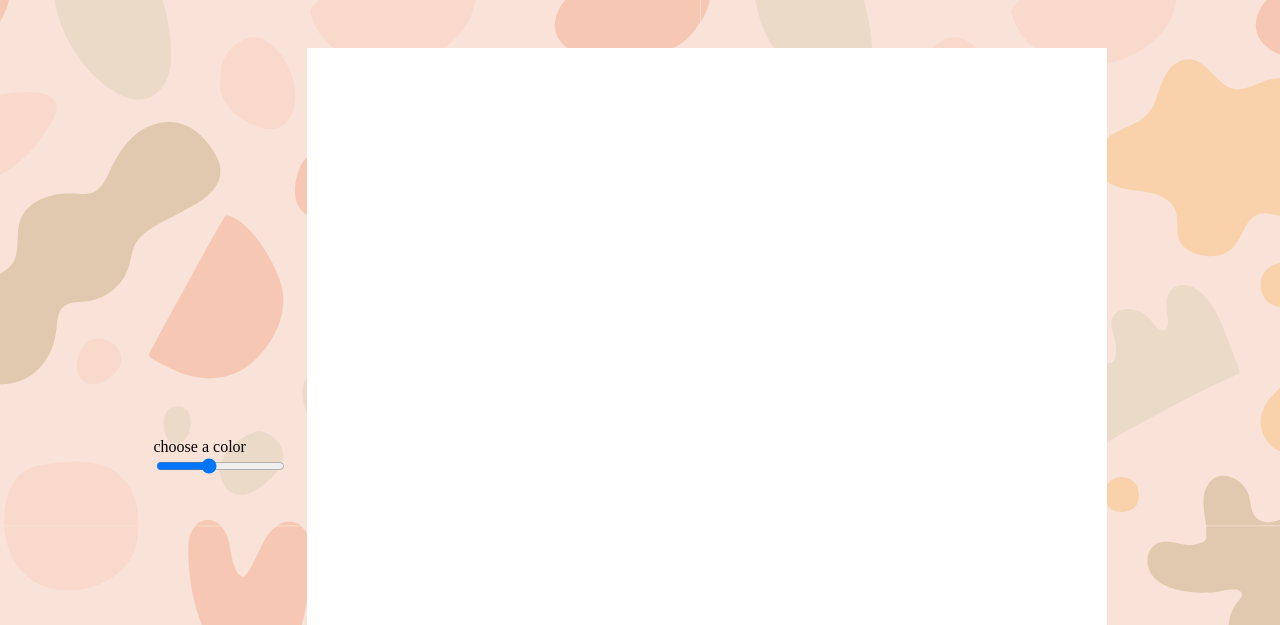
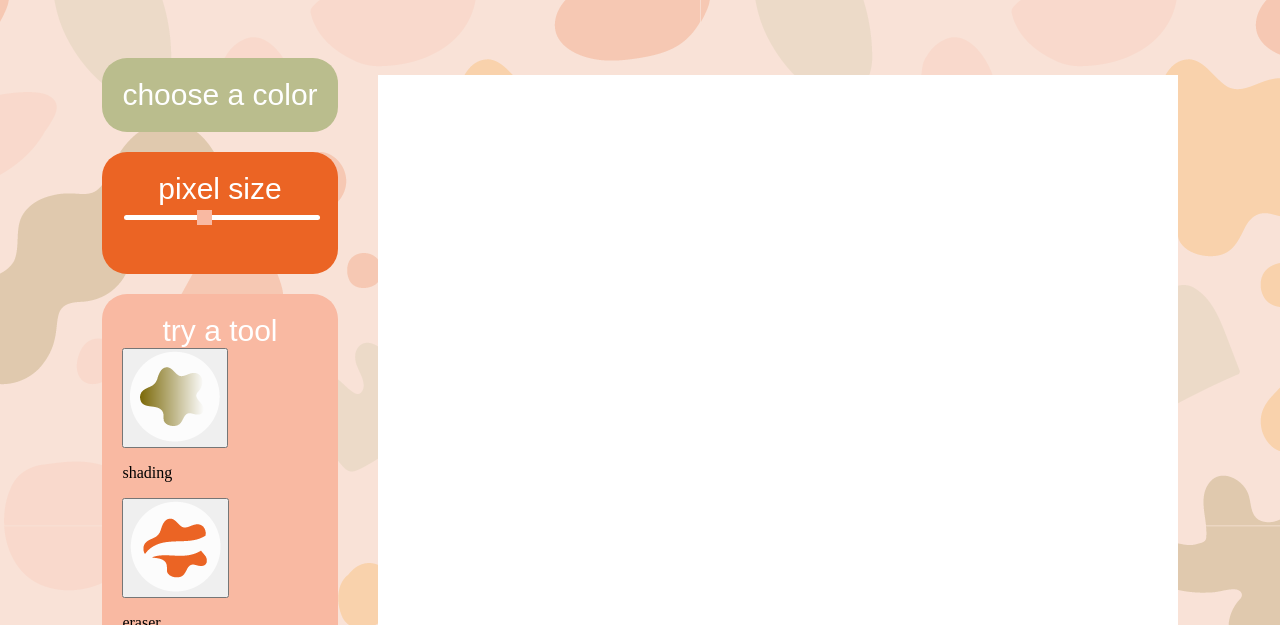
Before and after one commit to Kitteh3/draw-a-doodle, a plain HTML site: page index.html in a window 1280 px wide. Shown: the part 175-800 px from the top of the page. Drawn offline with Linux system fonts and the light colour scheme; a web font is replaced by a local one.

Commit message:
Add style elements to sidebar

```diff
--- a/index.html
+++ b/index.html
@@ -7,15 +7,39 @@
         <link rel="stylesheet" href="https://use.typekit.net/aoo2vsi.css">
     </head>
     <body>
-        <div class="logo"><img src="images/DaD_logo.png" alt=""></div>
+        <div class="logo"><img src="images/DaD_logo.png" alt="Draw a Doodle logo, bold interesting font with color gradient"></div>
         <div class="main-content">
             <div class="sidebar">
                 <div class="color">
-                    <div class="choose-a-color">choose a color</div>
+                    <div class="text">choose a color</div>
+                </div>
+                <div class="grid-size">
+                    <div class="text">pixel size</div>
+                    <div class="slidecontainer">
+                        <input type="range" min="16" max="100" value="50" class="slider" id="myRange">
+                        <p class="text"><span id="demo"></span></p>
+                    </div>
+                </div>
+                <div class="tools">
+                    <div class="text">try a tool</div>
+                    <div class="tool-selection">
+                        <div class="shading-tool">
+                            <button id="shading"><img src="images/DaD_shading.png" alt="An icon that fades from green to transparent representing shading"></button>
+                            <p class="light-text">shading</p>
+                        </div>
+                        <div class="eraser-tool">
+                            <button id="eraser"><img src="images/DaD_eraser.png" alt="An orange icon with a swoosh erased from center"></button>
+                            <p class="light-text">eraser</p>
+                        </div>
+                        <div class="rainbow-tool">
+                            <button id="rainbow"><img src="images/DaD_rainbow.png" alt="A rainbow colored blob"></button>
+                            <p class="light-text">rainbow</p>
 
+                        </div>
+                    </div>
                 </div>
-                <div class="slidecontainer">
-                    <input type="range" min="16" max="100" value="50" class="slider" id="myRange">
+                <div class="clear">
+                    <div class="text">clear</div>
                 </div>
             </div>
             <div class="grid-container"></div>
--- a/javascript.js
+++ b/javascript.js
@@ -0,0 +1,24 @@
+//getting grid container to DOM
+const gridContainer = document.querySelector('.grid-container');
+//creating grid square div
+const gridSquare = document.createElement('div');
+
+//color picker from react-color
+import React from 'react'
+import { SketchPicker } from 'react-color'
+
+class Component extends React.Component {
+
+  render() {
+    return <SketchPicker />
+  }
+};
+
+//getting slider to DOM
+const slider = document.getElementById('myRange');
+const output = document.getElementById('demo');
+output.innerHTML = slider.value;
+//update current slider value (each time you drag the slider handle)
+slider.oninput = function() {
+    output.innerHTML = this.value;
+}
--- a/style.css
+++ b/style.css
@@ -20,7 +20,69 @@ body {
     display: flex;
     justify-content: center;
     align-items: center;
+}
 
+.sidebar {
+    display: flex;
+    flex-direction: column;
+    justify-content: space-evenly;
+}
+
+.text {
+    font-family: brother-1816, sans-serif;
+    font-style: normal;
+    font-weight: 500;
+    font-size: 30px;
+    text-align: center;
+    color: white;
+}
+
+.color,
+.grid-size,
+.tools,
+.clear {
+    padding: 20px;
+    border-radius: 25px;
+    margin: 10px 20px;
+
+}
+
+.color {
+    background-color: #babd8d;
+}
+
+.grid-size {
+    background-color: #eb6424;
+}
+
+.slidecontainer {
+    width: 100%;
+    align-self: center;
+}
+
+.slider {
+    -webkit-appearance: none;
+    width: 100%;
+    height: 5px;
+    background: white;
+    outline: none;
+    border-radius: 25px;
+}
+
+.slider::-webkit-slider-thumb {
+    -webkit-appearance: none;
+    width: 15px;
+    height: 15px;
+    background: #f9b9a2;
+    cursor: pointer;
+}
+
+.tools {
+    background-color: #f9b9a2;
+}
+
+.clear {
+    background-color: #7c6a0a;
 }
 
 .grid-container {
```
